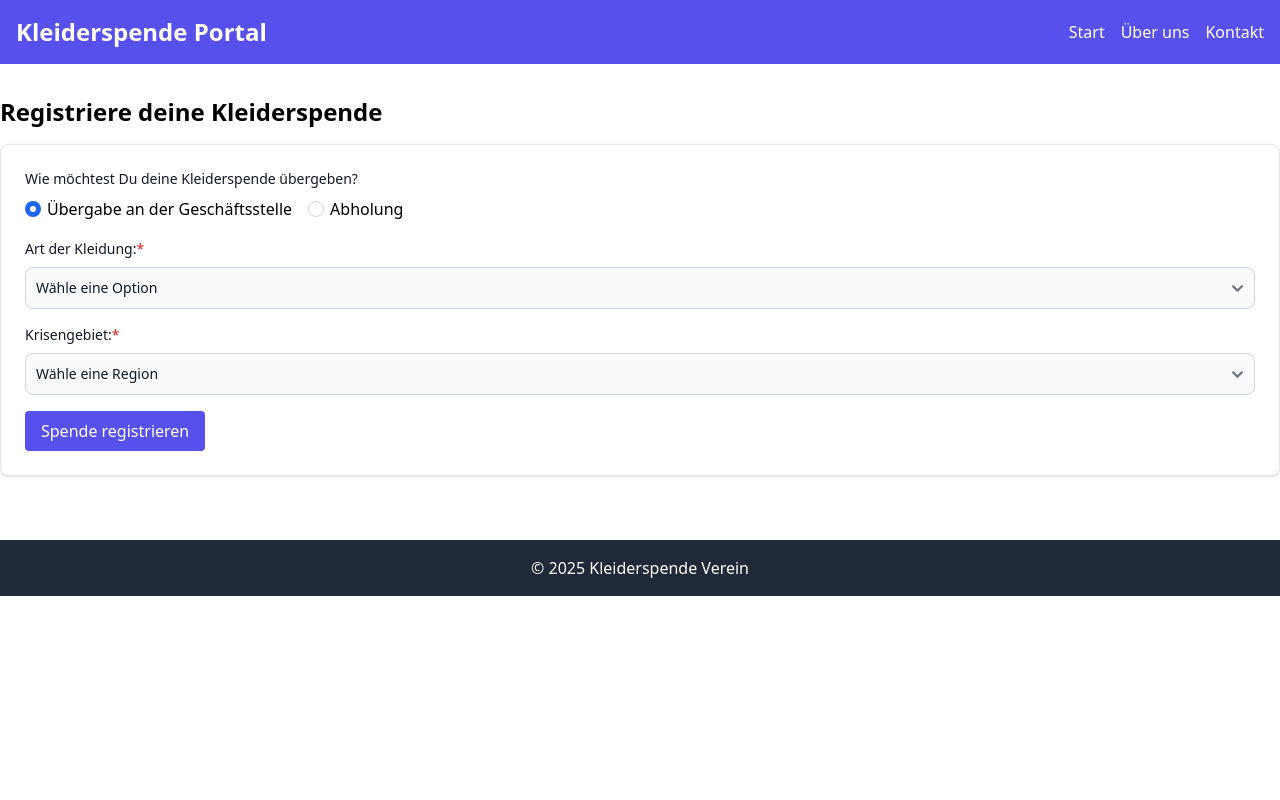
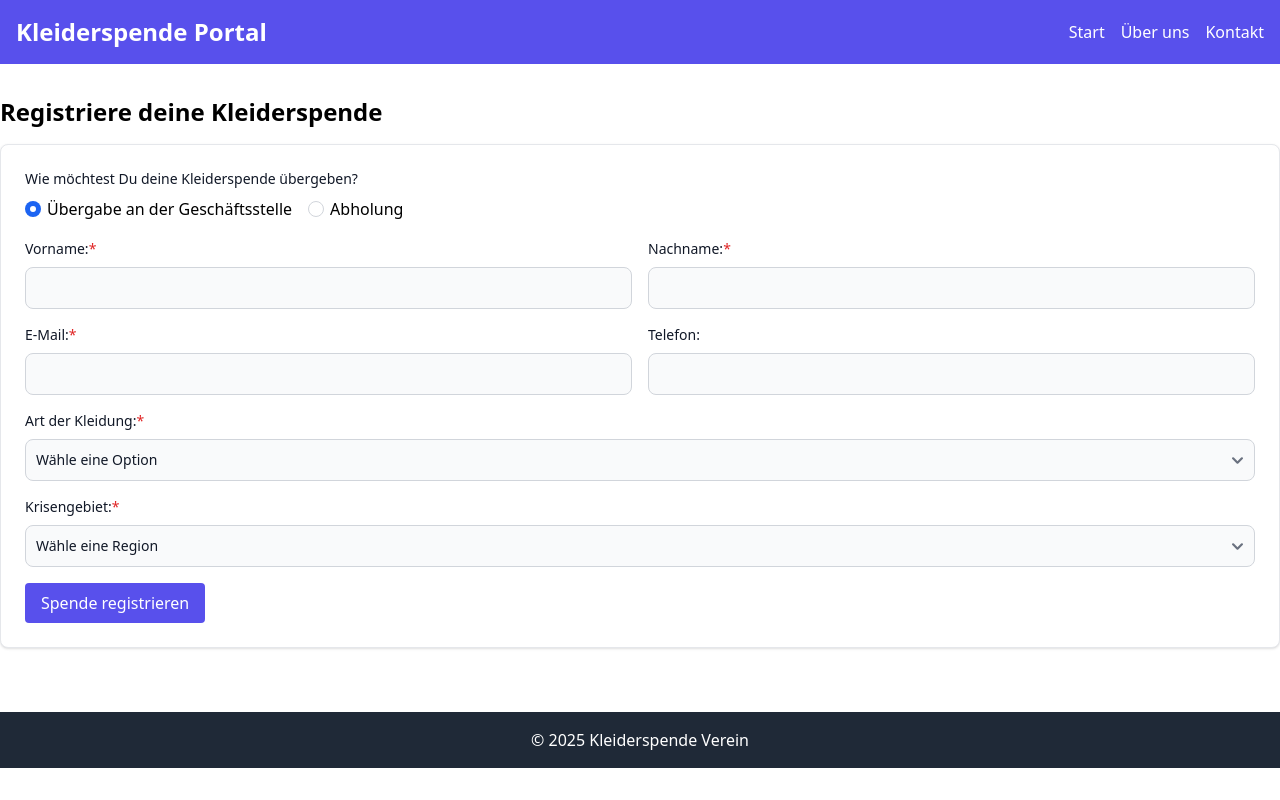
Before and after one commit to ronnyjahn-iu/clothing-donation, a Nuxt app: page / in a window 1280 px wide. Built offline with nearby package versions, Linux system fonts and the light colour scheme.

Commit message:
Added firstname, lastname, email and telefon in form

```diff
--- a/pages/index.vue
+++ b/pages/index.vue
@@ -1,17 +1,12 @@
 <template>
     <div>
-        <h2 class="text-2xl font-semibold mb-4">
-            Registriere deine Kleiderspende
-        </h2>
+        <h2 class="text-2xl font-semibold mb-4">Registriere deine Kleiderspende</h2>
         <form
             @submit.prevent="submitDonation"
             class="block p-6 bg-white border border-gray-200 rounded-lg shadow dark:bg-gray-800 dark:border-gray-700 dark:hover:bg-gray-700"
         >
             <div class="mb-4">
-                <label
-                    class="block mb-2 text-sm font-medium text-gray-900 dark:text-white"
-                    >Wie möchtest Du deine Kleiderspende übergeben?</label
-                >
+                <label class="block mb-2 text-sm font-medium text-gray-900 dark:text-white">Wie möchtest Du deine Kleiderspende übergeben?</label>
                 <div>
                     <label class="inline-flex items-center">
                         <input
@@ -33,14 +28,48 @@
                     </label>
                 </div>
             </div>
+
+            <div class="flex gap-4 mb-4">
+                <div class="lg:w-1/2">
+                    <label class="block mb-2 text-sm font-medium text-gray-900 dark:text-white">Vorname:<span class="text-red-600 text-sm">*</span></label>
+                    <input
+                        type="text"
+                        v-model="form.firstname"
+                        class="bg-gray-50 border border-gray-300 text-gray-900 text-sm rounded-lg focus:ring-indigo-500 focus:border-indigo-500 block w-full p-2.5 dark:bg-gray-700 dark:border-gray-600 dark:placeholder-gray-400 dark:text-white dark:focus:ring-indigo-500 dark:focus:border-indigo-500"
+                    />
+                </div>
+                <div class="lg:w-1/2">
+                    <label class="block mb-2 text-sm font-medium text-gray-900 dark:text-white">Nachname:<span class="text-red-600 text-sm">*</span></label>
+                    <input
+                        type="text"
+                        v-model="form.lastname"
+                        class="bg-gray-50 border border-gray-300 text-gray-900 text-sm rounded-lg focus:ring-indigo-500 focus:border-indigo-500 block w-full p-2.5 dark:bg-gray-700 dark:border-gray-600 dark:placeholder-gray-400 dark:text-white dark:focus:ring-indigo-500 dark:focus:border-indigo-500"
+                    />
+                </div>
+            </div>
+
+            <div class="flex gap-4 mb-4">
+                <div class="lg:w-1/2">
+                    <label class="block mb-2 text-sm font-medium text-gray-900 dark:text-white">E-Mail:<span class="text-red-600 text-sm">*</span></label>
+                    <input
+                        type="email"
+                        v-model="form.email"
+                        class="bg-gray-50 border border-gray-300 text-gray-900 text-sm rounded-lg focus:ring-indigo-500 focus:border-indigo-500 block w-full p-2.5 dark:bg-gray-700 dark:border-gray-600 dark:placeholder-gray-400 dark:text-white dark:focus:ring-indigo-500 dark:focus:border-indigo-500"
+                    />
+                </div>
+                <div class="lg:w-1/2">
+                    <label class="block mb-2 text-sm font-medium text-gray-900 dark:text-white">Telefon:</label>
+                    <input
+                        type="text"
+                        v-model="form.phone"
+                        class="bg-gray-50 border border-gray-300 text-gray-900 text-sm rounded-lg focus:ring-indigo-500 focus:border-indigo-500 block w-full p-2.5 dark:bg-gray-700 dark:border-gray-600 dark:placeholder-gray-400 dark:text-white dark:focus:ring-indigo-500 dark:focus:border-indigo-500"
+                    />
+                </div>
+            </div>
+
             <div v-if="form.deliveryOption === 'pickup'" class="mb-4">
                 <div class="mb-4">
-                    <label
-                        class="block mb-2 text-sm font-medium text-gray-900 dark:text-white"
-                        >Straße / Nr.:<span class="text-red-600 text-sm"
-                            >*</span
-                        ></label
-                    >
+                    <label class="block mb-2 text-sm font-medium text-gray-900 dark:text-white">Straße / Nr.:<span class="text-red-600 text-sm">*</span></label>
                     <input
                         type="text"
                         v-model="form.pickupAddress"
@@ -49,12 +78,7 @@
                 </div>
                 <div class="flex gap-4">
                     <div class="lg:w-1/3">
-                        <label
-                            class="block mb-2 text-sm font-medium text-gray-900 dark:text-white"
-                            >Postleitzahl:<span class="text-red-600 text-sm"
-                                >*</span
-                            ></label
-                        >
+                        <label class="block mb-2 text-sm font-medium text-gray-900 dark:text-white">Postleitzahl:<span class="text-red-600 text-sm">*</span></label>
                         <input
                             type="text"
                             v-model="form.pickupZip"
@@ -62,12 +86,7 @@
                         />
                     </div>
                     <div class="lg:w-2/3">
-                        <label
-                            class="block mb-2 text-sm font-medium text-gray-900 dark:text-white"
-                            >Ort:<span class="text-red-600 text-sm"
-                                >*</span
-                            ></label
-                        >
+                        <label class="block mb-2 text-sm font-medium text-gray-900 dark:text-white">Ort:<span class="text-red-600 text-sm">*</span></label>
                         <input
                             type="text"
                             v-model="form.pickupLocation"
@@ -77,12 +96,7 @@
                 </div>
             </div>
             <div class="mb-4">
-                <label
-                    class="block mb-2 text-sm font-medium text-gray-900 dark:text-white"
-                    >Art der Kleidung:<span class="text-red-600 text-sm"
-                        >*</span
-                    ></label
-                >
+                <label class="block mb-2 text-sm font-medium text-gray-900 dark:text-white">Art der Kleidung:<span class="text-red-600 text-sm">*</span></label>
                 <select
                     v-model="form.clothingType"
                     class="bg-gray-50 border border-gray-300 text-gray-900 text-sm rounded-lg focus:ring-indigo-500 focus:border-indigo-500 block w-full p-2.5 dark:bg-gray-700 dark:border-gray-600 dark:placeholder-gray-400 dark:text-white dark:focus:ring-indigo-500 dark:focus:border-indigo-500"
@@ -100,42 +114,24 @@
                 </select>
             </div>
             <div class="mb-4">
-                <label
-                    class="block mb-2 text-sm font-medium text-gray-900 dark:text-white"
-                    >Krisengebiet:<span class="text-red-600 text-sm"
-                        >*</span
-                    ></label
-                >
+                <label class="block mb-2 text-sm font-medium text-gray-900 dark:text-white">Krisengebiet:<span class="text-red-600 text-sm">*</span></label>
                 <select
                     v-model="form.crisisRegion"
                     class="bg-gray-50 border border-gray-300 text-gray-900 text-sm rounded-lg focus:ring-indigo-500 focus:border-indigo-500 block w-full p-2.5 dark:bg-gray-700 dark:border-gray-600 dark:placeholder-gray-400 dark:text-white dark:focus:ring-indigo-500 dark:focus:border-indigo-500"
                 >
                     <option value="">Wähle eine Region</option>
                     <option value="Afghanistan">Afghanistan</option>
-                    <option value="Deutschland (Obdachlosenhilfe)">
-                        Deutschland (Obdachlosenhilfe)
-                    </option>
+                    <option value="Deutschland (Obdachlosenhilfe)">Deutschland (Obdachlosenhilfe)</option>
                     <option value="Jemen">Jemen</option>
-                    <option value="Mittelmeerregion (Flüchtlingshilfe)">
-                        Mittelmeerregion (Flüchtlingshilfe)
-                    </option>
-                    <option value="Pakistan (Flutopfer)">
-                        Pakistan (Flutopfer)
-                    </option>
+                    <option value="Mittelmeerregion (Flüchtlingshilfe)">Mittelmeerregion (Flüchtlingshilfe)</option>
+                    <option value="Pakistan (Flutopfer)">Pakistan (Flutopfer)</option>
                     <option value="Sudan">Sudan</option>
                     <option value="Syrien">Syrien</option>
-                    <option value="Türkei und Syrien (Erdbebenhilfe)">
-                        Türkei und Syrien (Erdbebenhilfe)
-                    </option>
+                    <option value="Türkei und Syrien (Erdbebenhilfe)">Türkei und Syrien (Erdbebenhilfe)</option>
                     <option value="Ukraine">Ukraine</option>
                 </select>
             </div>
-            <button
-                type="submit"
-                class="bg-indigo-600 text-white px-4 py-2 rounded hover:bg-indigo-700"
-            >
-                Spende registrieren
-            </button>
+            <button type="submit" class="bg-indigo-600 text-white px-4 py-2 rounded hover:bg-indigo-700">Spende registrieren</button>
         </form>
     </div>
 </template>
@@ -153,8 +149,17 @@ const isZipInRange = (pickupZip) => {
     return pickupZip.substring(0, 2) === officeZipCode.substring(0, 2);
 };
 
+const isValidEmail = (email) => {
+    const emailRegex = /^[^\s@]+@[^\s@]+\.[^\s@]+$/;
+    return emailRegex.test(email);
+};
+
 const form = ref({
     deliveryOption: "office",
+    firstname: "",
+    lastname: "",
+    email: "",
+    phone: "",
     pickupAddress: "",
     pickupZip: "",
     pickupLocation: "",
@@ -177,13 +182,20 @@ const submitDonation = () => {
             errors.push("Bitte gib einen Ort an!");
         }
         if (form.value.pickupZip && !isZipInRange(form.value.pickupZip)) {
-            errors.push(
-                "Die Abholadresse liegt nicht in der Nähe der Geschäftsstelle."
-            );
+            errors.push("Die Abholadresse liegt nicht in der Nähe der Geschäftsstelle.");
         }
     }
 
     // General validations
+    if (!form.value.firstname) {
+        errors.push("Bitte gib deinen Vornamen an!");
+    }
+    if (!form.value.lastname) {
+        errors.push("Bitte gib deinen Nachnamen an!");
+    }
+    if (!form.value.email || !isValidEmail(form.value.email)) {
+        errors.push("Bitte gib deine E-Mail-Adresse an!");
+    }
     if (!form.value.clothingType) {
         errors.push("Bitte gib eine Art der Kleidung an!");
     }
@@ -196,10 +208,7 @@ const submitDonation = () => {
         alert(errors.join("\n"));
     } else {
         // Successfully submitted form
-        alert(
-            "Spende erfolgreich registriert:\n" +
-                JSON.stringify(form.value, null, 2)
-        );
+        alert("Spende erfolgreich registriert:\n" + JSON.stringify(form.value, null, 2));
     }
 };
 </script>
```
